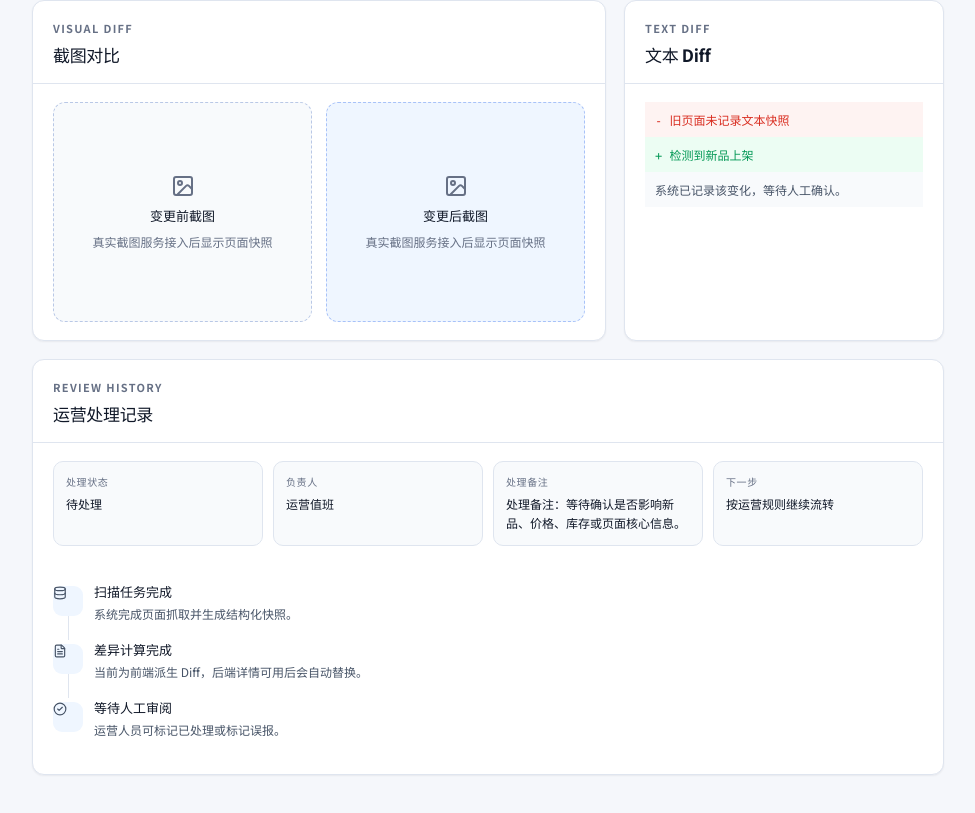
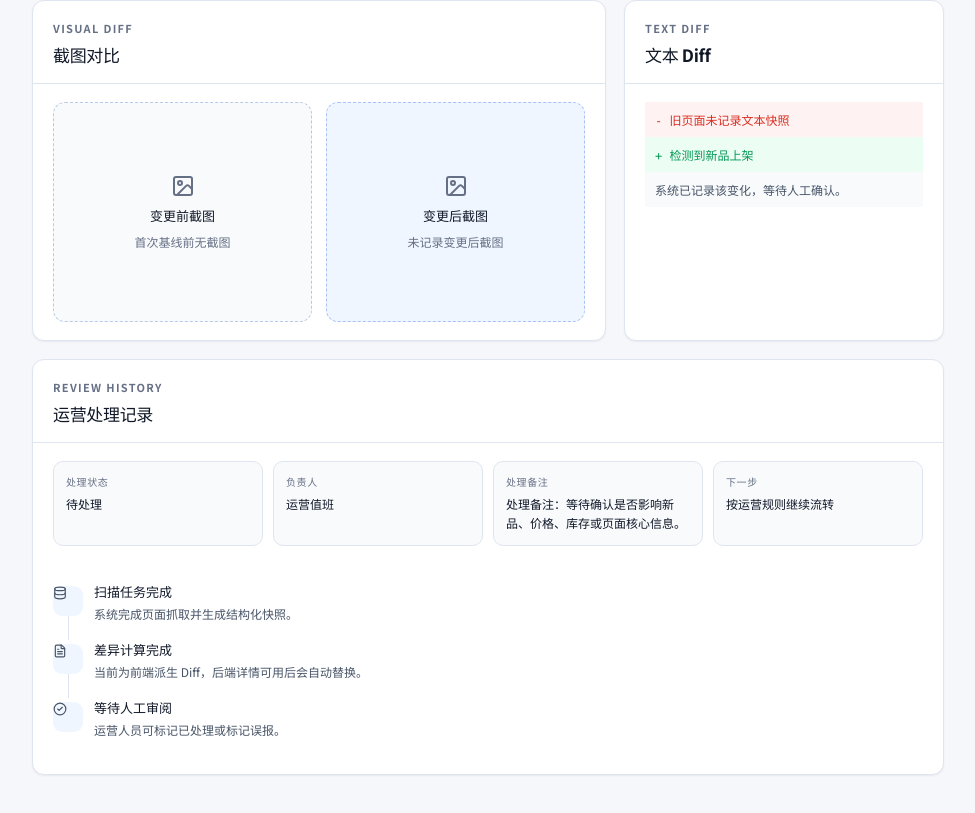
Before and after one commit to wangyao9926-afk/productalert.cn, a React (Vite) app in the folder frontend/: page /changes/1 in a window 1280 px wide. Shown: the part 956-1769 px from the top of the page, without its empty margins (274-1249 px from the left). Built offline with nearby package versions, Linux system fonts and the light colour scheme; no server answers.

Commit message:
feat: show real screenshot evidence in change details

```diff
--- a/frontend/src/api/changes.ts
+++ b/frontend/src/api/changes.ts
@@ -14,6 +14,10 @@ export type SourceSnapshot = {
   http_status?: number | null;
   content_type?: string | null;
   content_length?: number | null;
+  screenshot_hash?: string | null;
+  screenshot_url?: string | null;
+  visual_change_ratio?: number | null;
+  screenshot_error?: string | null;
 };
 
 export type ChangeDiffItem = {
--- a/frontend/src/features/changes/ChangeDetailPage.tsx
+++ b/frontend/src/features/changes/ChangeDetailPage.tsx
@@ -217,6 +217,9 @@ export function ChangeDetailPage() {
   const scanMeta = detail?.scan_metadata;
   const captureEvidence = detail?.snapshot_after;
   const sourceEvidenceUrl = captureEvidence?.url || event?.product_url || detail?.source_url || "#";
+  const beforeScreenshotUrl = detail?.snapshot_before?.screenshot_url;
+  const afterScreenshotUrl = detail?.snapshot_after?.screenshot_url;
+  const visualChangeRatio = detail?.snapshot_after?.visual_change_ratio;
   const beforeText = detail?.snapshot_before?.extracted_text || "旧页面未记录文本快照";
   const afterText = detail?.snapshot_after?.extracted_text || event?.summary || "检测到新的页面字段变化";
   const reviewOwner = event?.assignee || ownerByReviewStatus[reviewStatus];
@@ -349,10 +352,22 @@ export function ChangeDetailPage() {
               <div className="panel-kicker">VISUAL DIFF</div>
               <h2>截图对比</h2>
             </div>
+            {visualChangeRatio !== null && visualChangeRatio !== undefined ? <span className="tag">像素变化 {(visualChangeRatio * 100).toFixed(1)}%</span> : null}
           </div>
           <div className="screenshot-pair">
-            <ScreenshotPlaceholder label="变更前截图" />
-            <ScreenshotPlaceholder label="变更后截图" accent />
+            <ScreenshotEvidence
+              label="变更前截图"
+              screenshotUrl={beforeScreenshotUrl}
+              error={detail?.snapshot_before?.screenshot_error}
+              fallback={detail?.snapshot_before ? "该历史快照未保存截图" : "首次基线前无截图"}
+            />
+            <ScreenshotEvidence
+              label="变更后截图"
+              screenshotUrl={afterScreenshotUrl}
+              error={detail?.snapshot_after?.screenshot_error}
+              fallback={detail?.snapshot_after ? "本次无视觉变化，未保存重复截图" : "未记录变更后截图"}
+              accent
+            />
           </div>
         </section>
 
@@ -407,12 +422,32 @@ function DetailMetric({ label, value, detail, icon, tone }: { label: string; val
   );
 }
 
-function ScreenshotPlaceholder({ label, accent = false }: { label: string; accent?: boolean }) {
+function ScreenshotEvidence({
+  label,
+  screenshotUrl,
+  error,
+  fallback,
+  accent = false,
+}: {
+  label: string;
+  screenshotUrl?: string | null;
+  error?: string | null;
+  fallback: string;
+  accent?: boolean;
+}) {
+  if (screenshotUrl) {
+    return (
+      <figure className={`screenshot-placeholder screenshot-evidence ${accent ? "accent" : ""}`}>
+        <img src={screenshotUrl} alt={label} />
+        <figcaption>{label}</figcaption>
+      </figure>
+    );
+  }
   return (
     <div className={`screenshot-placeholder ${accent ? "accent" : ""}`}>
       <Image size={24} />
       <strong>{label}</strong>
-      <span>真实截图服务接入后显示页面快照</span>
+      <span>{error || fallback}</span>
     </div>
   );
 }
```
Also changed, not shown: frontend/src/styles/global.css, 1 other file (tests, documents, lock files or other folders).
